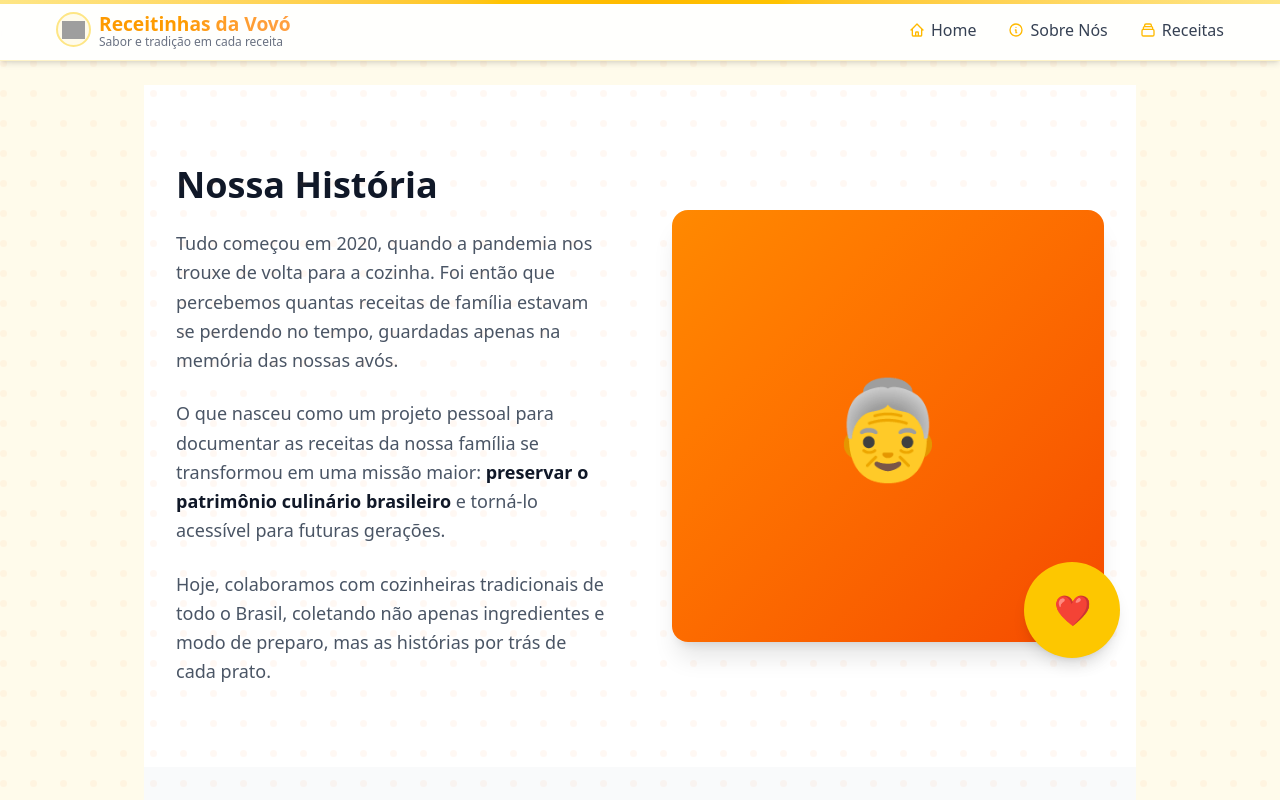
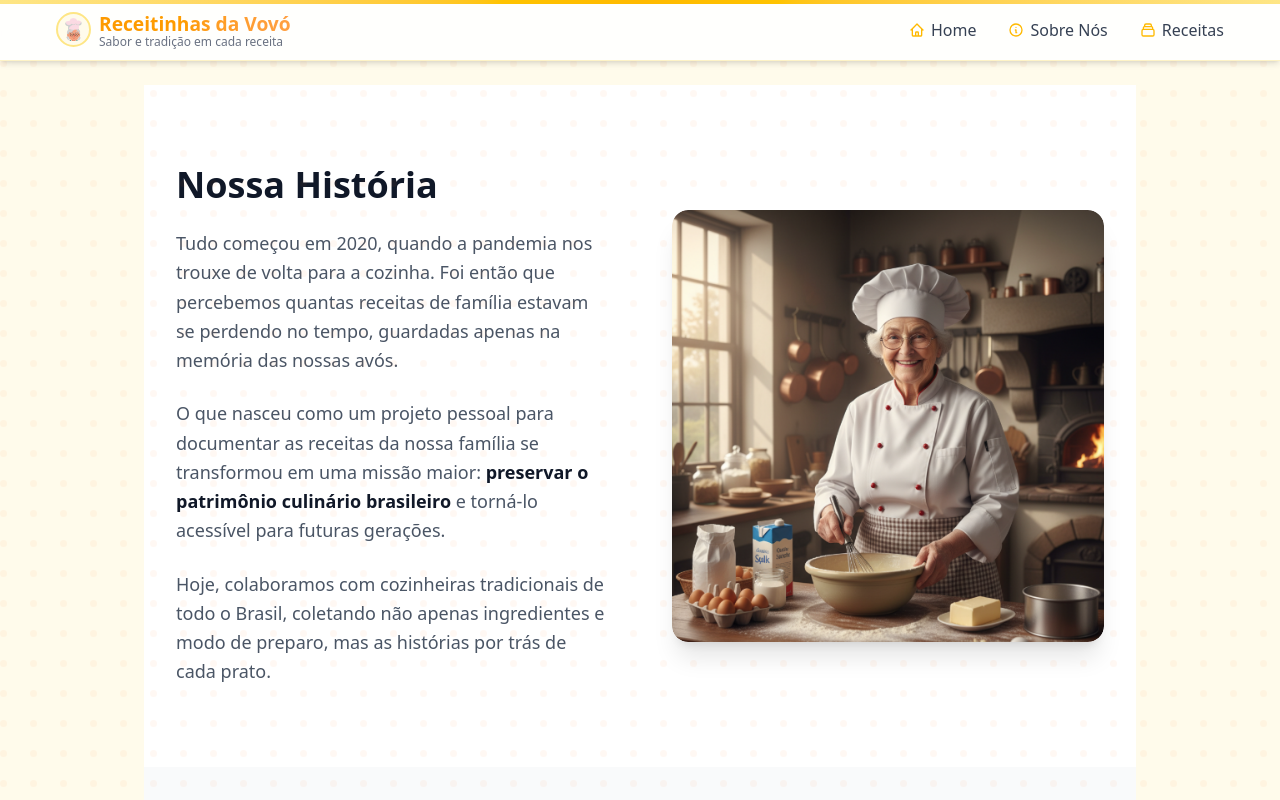
Before and after one commit to Vinirocha388/Front-End-RdV2, a Next.js app: page /sobre in a window 1280 px wide. Shown: the top 800 px of the page. Built offline with nearby package versions, Linux system fonts and the light colour scheme; grey boxes are pictures that could not be loaded.

Commit message:
fix: fix icon and add gramma image

```diff
--- a/src/app/sobre/page.jsx
+++ b/src/app/sobre/page.jsx
@@ -36,12 +36,15 @@ export default function Sobre() {
             </div>
             <div className="relative">
               <div className="aspect-square relative rounded-2xl overflow-hidden shadow-xl">
-                <div className="absolute inset-0 bg-gradient-to-br from-orange-400 to-orange-600 flex items-center justify-center">
-                  <div className="text-white text-8xl">👵</div>
-                </div>
-              </div>
-              <div className="absolute -bottom-4 -right-4 w-24 h-24 bg-yellow-400 rounded-full flex items-center justify-center shadow-lg">
-                <span className="text-3xl">❤️</span>
+                <Image
+                  src="/images/vovo.png"
+                  alt="Nossa querida vovó"
+                  fill
+                  sizes="(max-width: 768px) 100vw, 50vw"
+                  style={{objectFit: 'cover'}}
+                  className="rounded-2xl"
+                  priority
+                />
               </div>
             </div>
           </div>
```
Also changed, not shown: public/images/icon.png (added), public/images/vovo.png (added).
